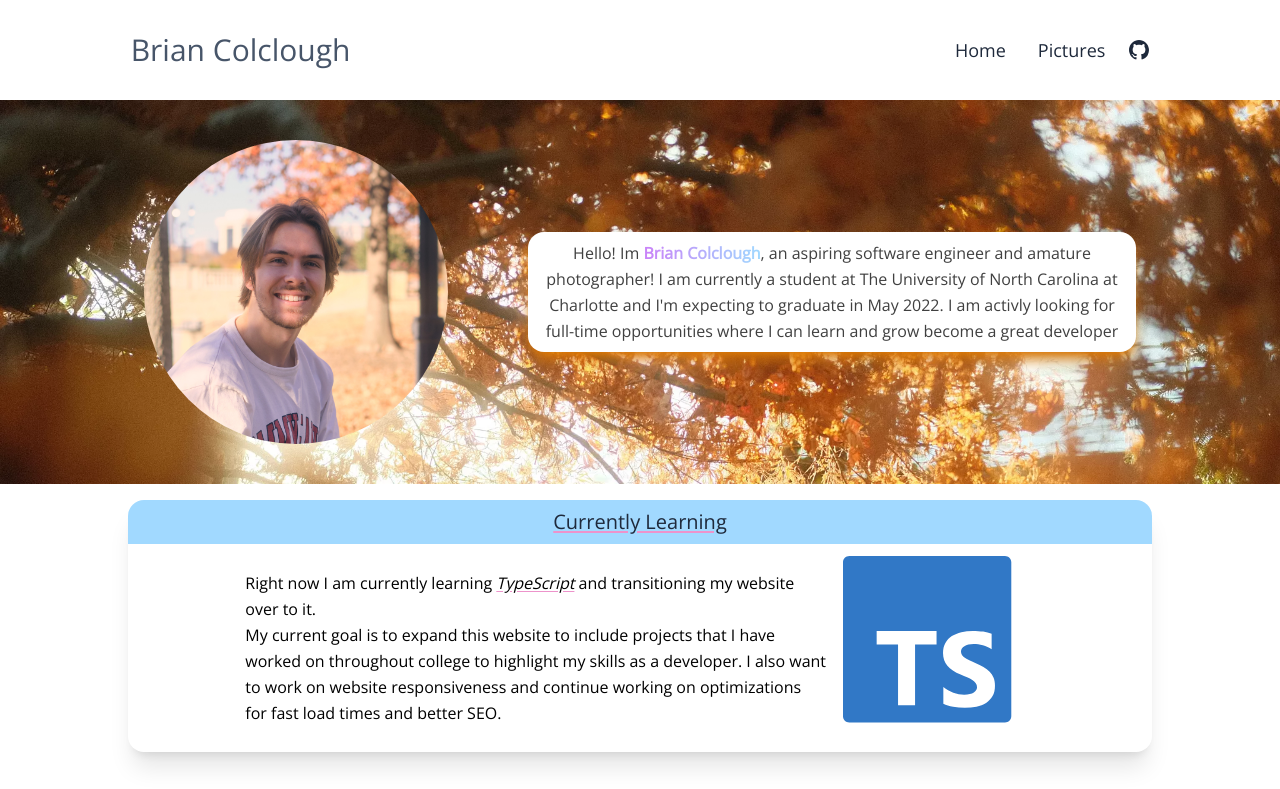
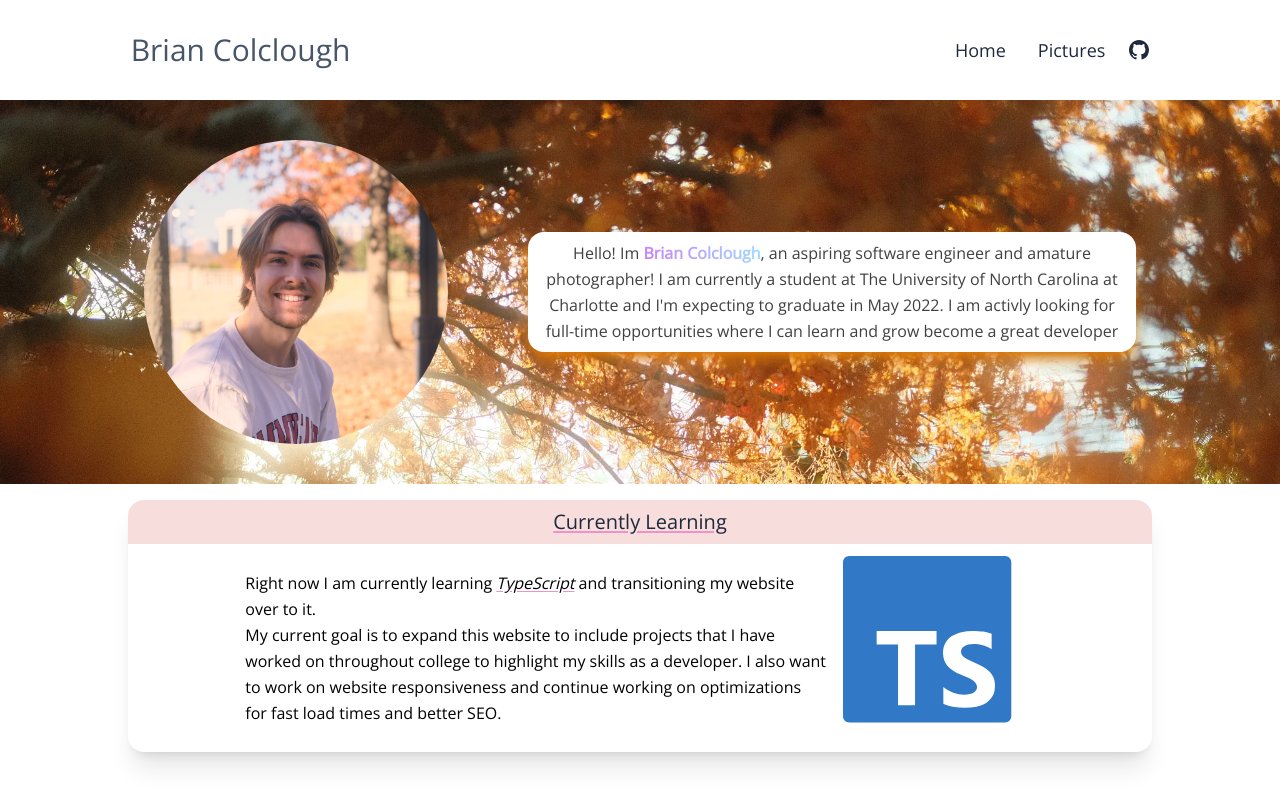
Before and after one commit to BrianColclough/Portfolio, a Next.js app: page / in a window 1280 px wide. Shown: the top 789 px of the page. Built offline with nearby package versions, Linux system fonts and the light colour scheme.

Commit message:
readability

```diff
--- a/components/currentlyLearning.tsx
+++ b/components/currentlyLearning.tsx
@@ -5,7 +5,7 @@ function CurrentlyLearning() {
     <>
       <div className="flex justify-center subpixel-antialiased sm:leading-relaxed">
         <div className=" mx-2 mt-4 max-w-5xl rounded-2xl shadow-xl">
-          <div className="text-slate-800 bg-ui-blue rounded-t-2xl font-sans py-2 text-xl text-center underline decoration-ui-pink underline-offset-2">
+          <div className="text-slate-800 bg-ui-orange/50 rounded-t-2xl font-sans py-2 text-xl text-center underline decoration-ui-pink underline-offset-2">
             Currently Learning
           </div>
           <div className="flex text-center justify-items-center sm:text-left sm:justify-center sm:items-center py-1">
```
